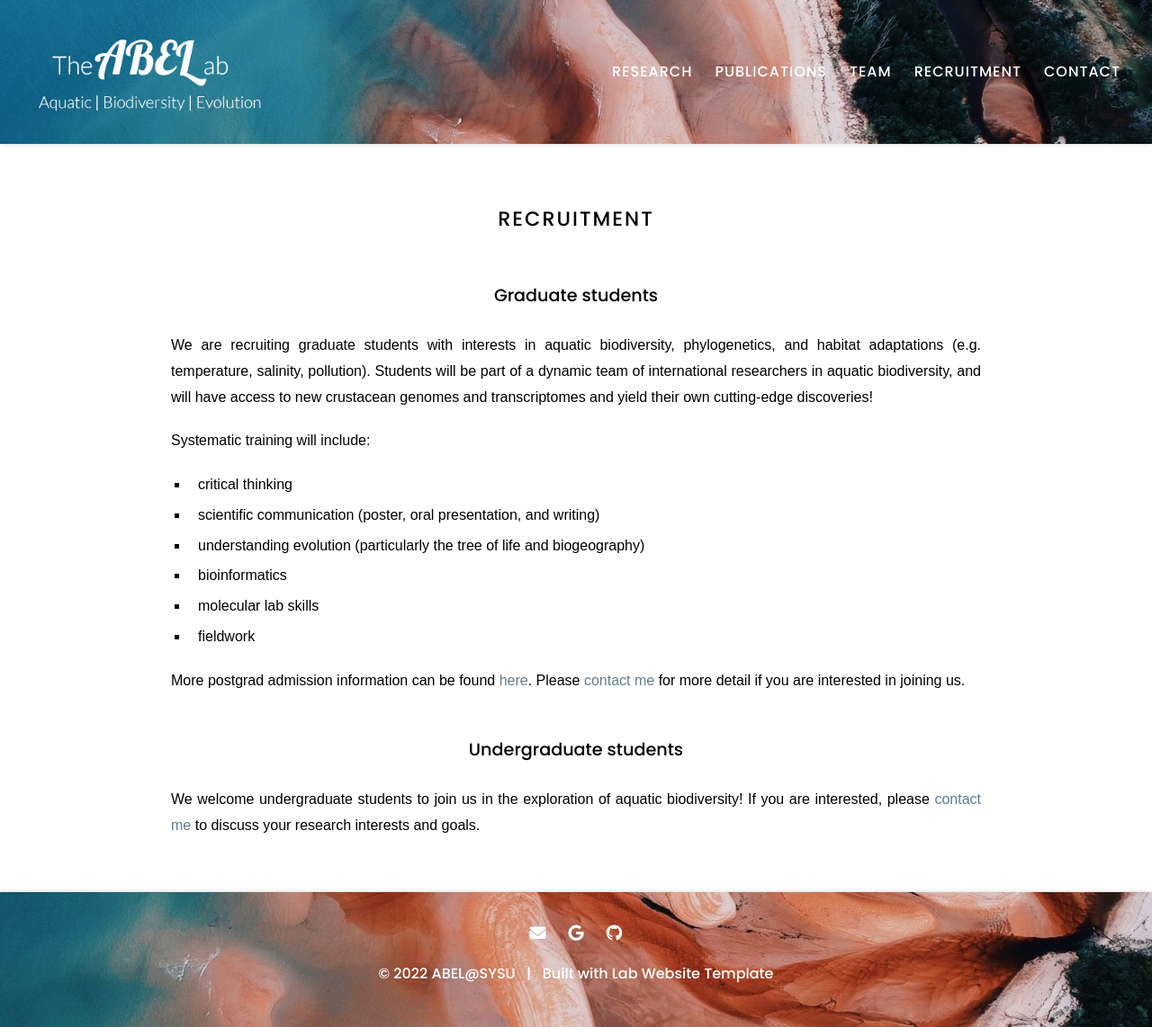
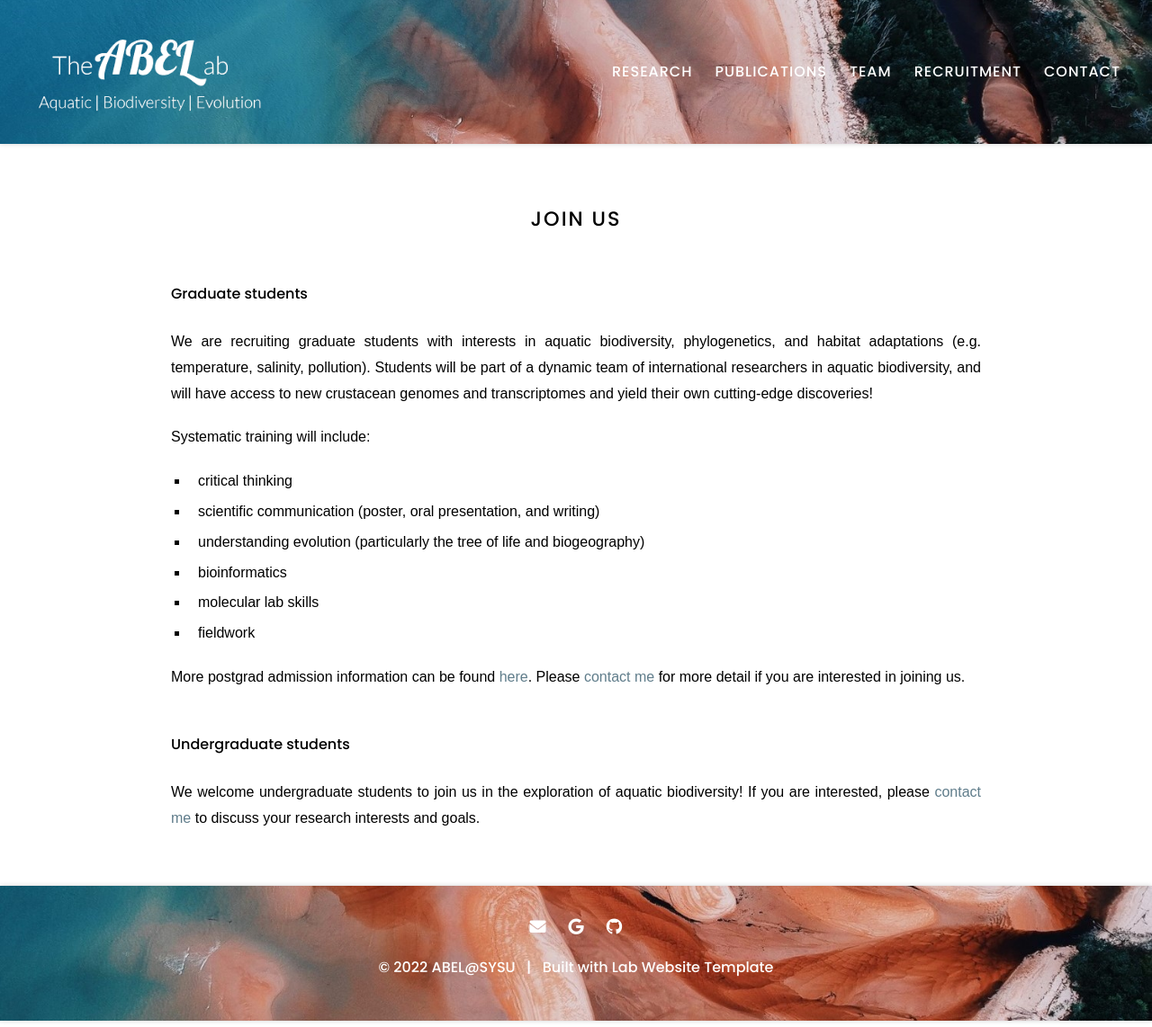
Before and after one commit to abel-sysu/en, a Jekyll site: the page built from join us/index.md, in a window 1280 px wide. Shown: the whole page at 90% size. Built offline with Jekyll 4.4.1, drawn with Linux system fonts in a browser that asks for light colours.

Commit message:
Update and rename recruitment/index.md to join us/index.md

```diff
--- a/recruitment/index.md
+++ b/join us/index.md
@@ -5,9 +5,9 @@ nav:
   tooltip: Recruitment
 ---
 
-# Recruitment
+# Join Us
 
-### Graduate students
+<h4>Graduate students</h4>
 
 We are recruiting graduate students with interests in aquatic biodiversity, phylogenetics, and habitat adaptations (e.g. temperature, salinity, pollution). Students will be part of a dynamic team of international researchers in aquatic biodiversity, and will have access to new crustacean genomes and transcriptomes and yield their own cutting-edge discoveries!
 
@@ -21,6 +21,6 @@ Systematic training will include:
 
 More postgrad admission information can be found [here](http://eco.sysu.edu.cn/). Please [contact me](mailto:majx26@mail.sysu.edu.cn) for more detail if you are interested in joining us.
 
-### Undergraduate students
+<h4>Undergraduate students</h4>
 
 We welcome undergraduate students to join us in the exploration of aquatic biodiversity! If you are interested, please [contact me](mailto:majx26@mail.sysu.edu.cn) to discuss your research interests and goals.
```
